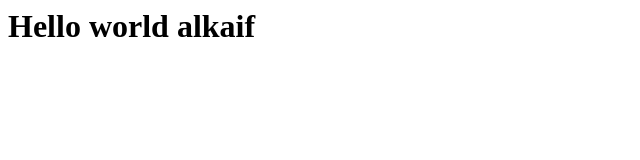
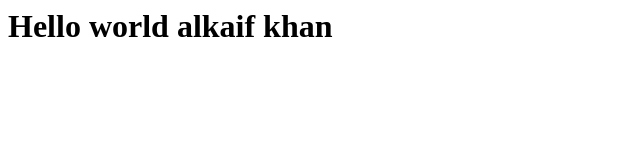
Before and after one commit to alk111/index, a plain HTML site: page index.html in a window 1280 px wide. Shown: the whole page, without its empty margins (0-640 px from the left). Drawn offline with Linux system fonts and the light colour scheme.

Commit message:
Update index.html

```diff
--- a/index.html
+++ b/index.html
@@ -1 +1 @@
-<h1>Hello world alkaif</h1>
+<h1>Hello world alkaif khan</h1>
```
